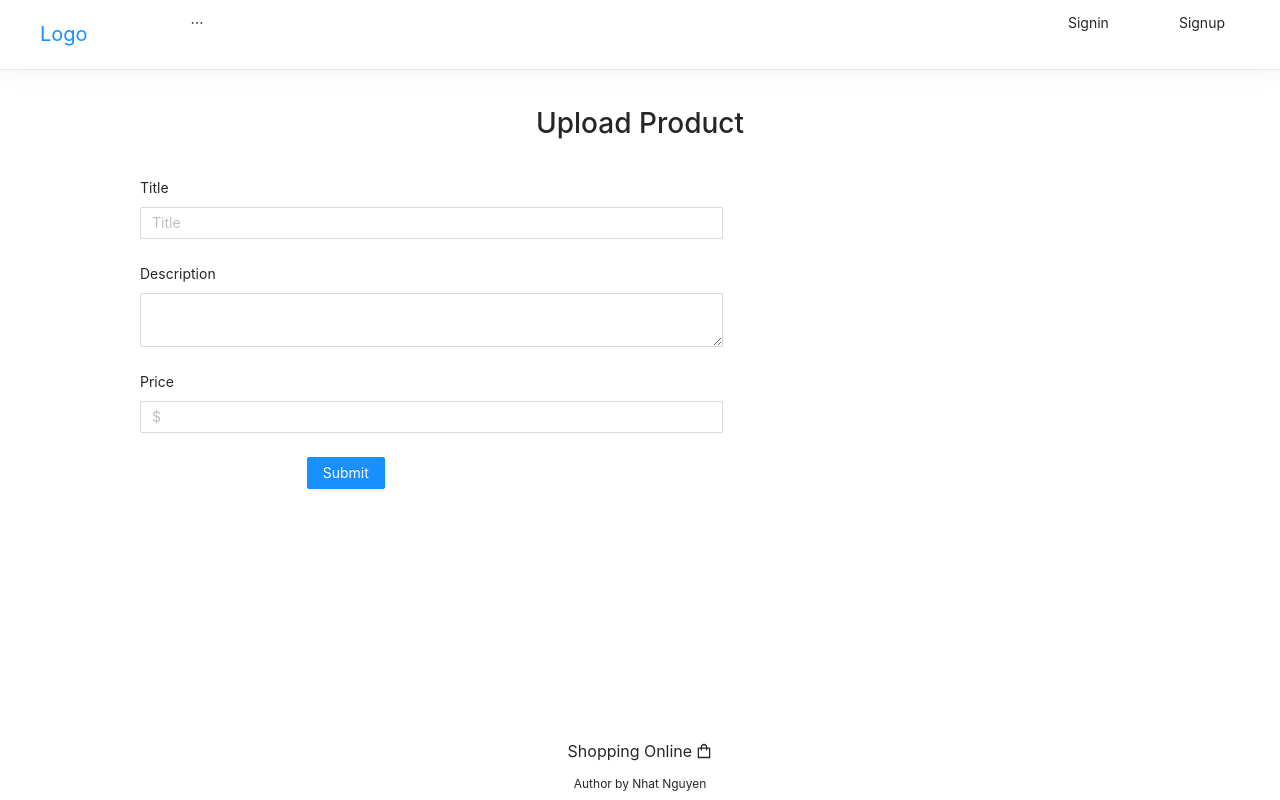
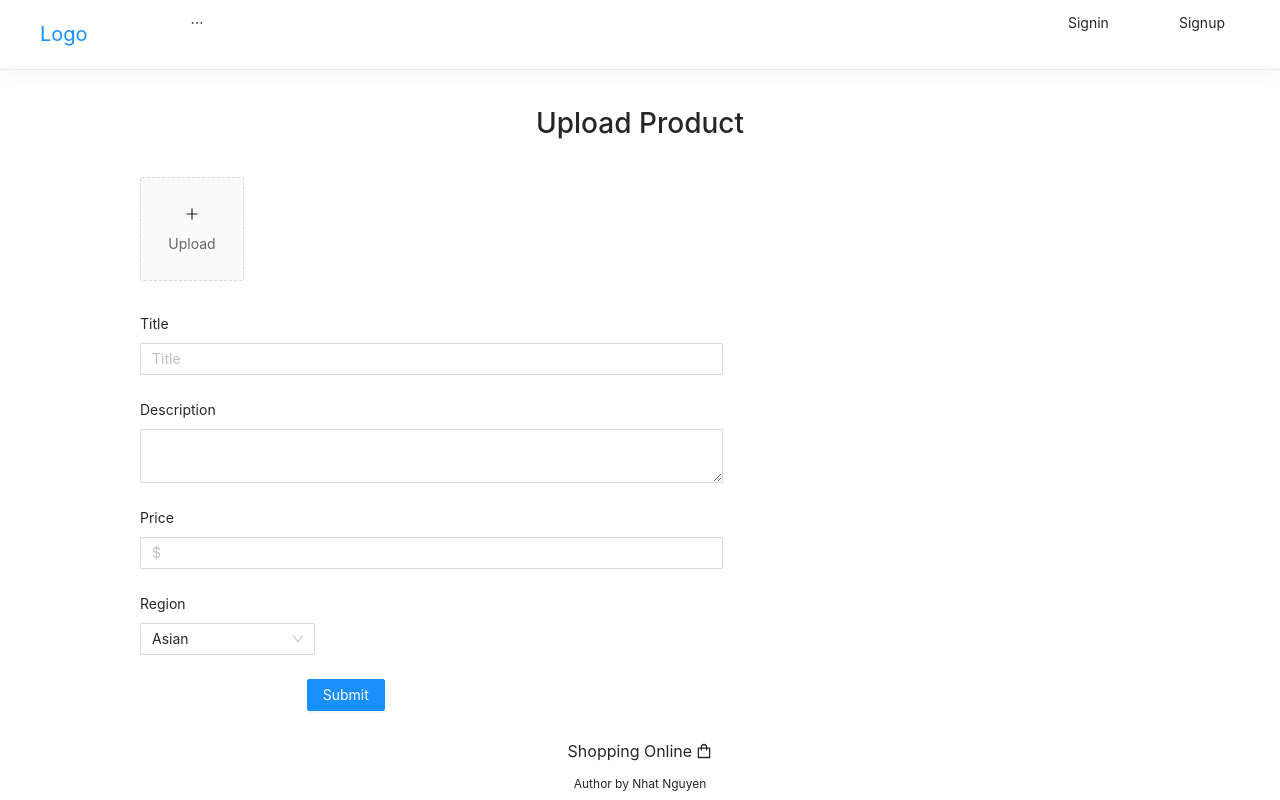
Before and after one commit to jaewonhimnae/boilerplate-mern-stack, a React (Create React App) app in the folder client/: page /product/upload in a window 1280 px wide. Built offline with nearby package versions, Linux system fonts and the light colour scheme; no server answers.

Commit message:
Loginform UI

```diff
--- a/client/src/components/App.js
+++ b/client/src/components/App.js
@@ -22,7 +22,7 @@ function App() {
           <Route exact path="/" component={Auth(LandingPage, null)} />
           <Route exact path="/login" component={Auth(LoginPage, false)} />
           <Route exact path="/register" component={Auth(RegisterPage, false)} />
-          <Route exact path="/product/upload" component={Auth(UploadProductPage, false)} />
+          <Route exact path="/product/upload" component={Auth(UploadProductPage, true)} />
         </Switch>
       </div>
       <Footer />
--- a/client/src/components/views/LandingPage/LandingPage.js
+++ b/client/src/components/views/LandingPage/LandingPage.js
@@ -1,16 +1,16 @@
-import React from 'react'
+import React from "react";
 import { FaCode } from "react-icons/fa";
 
 function LandingPage() {
-    return (
-        <>
-            <div className="app">
-                <FaCode style={{ fontSize: '4rem' }} /><br />
-                <span style={{ fontSize: '2rem' }}>Let's Start Coding!</span>
-            </div>
-            <div style={{ float: 'right' }}>Thanks For Using This Boiler Plate by John Ahn</div>
-        </>
-    )
+  return (
+    <>
+      <div className="app">
+        <FaCode style={{ fontSize: "4rem" }} />
+        <br />
+        <span style={{ fontSize: "2rem" }}>Let's Start Coding!</span>
+      </div>
+    </>
+  );
 }
 
-export default LandingPage
+export default LandingPage;
--- a/client/src/components/views/NavBar/Sections/RightMenu.js
+++ b/client/src/components/views/NavBar/Sections/RightMenu.js
@@ -5,6 +5,7 @@ import axios from 'axios';
 import { USER_SERVER } from '../../../Config';
 import { withRouter } from 'react-router-dom';
 import { useSelector } from "react-redux";
+import { UploadOutlined } from '@ant-design/icons';
 
 function RightMenu(props) {
   const user = useSelector(state => state.user)
@@ -34,7 +35,7 @@ function RightMenu(props) {
     return (
       <Menu mode={props.mode}>
         <Menu.Item key="logout">
-          <a href='/product/upload'>Upload</a>
+          <a href='/product/upload'><UploadOutlined /></a>
         </Menu.Item>
         <Menu.Item key="logout">
           <a onClick={logoutHandler}>Logout</a>
--- /dev/null
+++ b/client/src/components/views/UploadProductPage/PictureWallPage.js
@@ -0,0 +1,67 @@
+import React, { useState } from "react";
+import { Upload, Modal } from "antd";
+import { PlusOutlined } from "@ant-design/icons";
+import "./style.scss";
+
+export default function PictureWallPage() {
+  const [previewVisible, setPreviewVisible] = useState(false);
+  const [previewImage, setPreviewImage] = useState("");
+  const [previewTitle, setPreviewTitle] = useState("");
+  const [fileList, setFileList] = useState([]);
+
+  const getBase64 = (file) => {
+    return new Promise((resolve, reject) => {
+      const reader = new FileReader();
+      reader.readAsDataURL(file);
+      reader.onload = () => resolve(reader.result);
+      reader.onerror = (error) => reject(error);
+    });
+  };
+
+  const handleCancel = () => {
+    setPreviewVisible(false);
+    setPreviewImage(false);
+  };
+
+  const handlePreview = async (file) => {
+    if (!file.url && !file.preview) {
+      file.preview = await getBase64(file.originFileObj);
+    }
+    setPreviewImage(file.url || file.preview);
+    setPreviewVisible(true);
+    setPreviewTitle(
+      file.name || file.url.substring(file.url.lastIndexOf("/") + 1)
+    );
+  };
+
+  const handleChange = ({ fileList }) => setFileList(fileList);
+
+  const uploadButton = (
+    <div>
+      <PlusOutlined />
+      <div className="ant-upload-text">Upload</div>
+    </div>
+  );
+
+  return (
+    <div className="clearfix">
+      <Upload
+        action="https://www.mocky.io/v2/5cc8019d300000980a055e76"
+        listType="picture-card"
+        fileList={fileList}
+        onPreview={handlePreview}
+        onChange={handleChange}
+      >
+        {fileList.length >= 8 ? null : uploadButton}
+      </Upload>
+      <Modal
+        visible={previewVisible}
+        title={previewTitle}
+        footer={null}
+        onCancel={handleCancel}
+      >
+        <img alt="example" style={{ width: "100%" }} src={previewImage} />
+      </Modal>
+    </div>
+  );
+}
--- a/client/src/components/views/UploadProductPage/UploadProductPage.js
+++ b/client/src/components/views/UploadProductPage/UploadProductPage.js
@@ -1,15 +1,17 @@
 import React, { useState } from "react";
-import { Form, Input, Button, Radio } from "antd";
+import { Form, Input, Button, Upload, Select, Modal } from "antd";
 import "./style.scss";
-
+import PictureWallPage from "./PictureWallPage";
 function UploadProductPage() {
   const [form] = Form.useForm();
   const [formLayout, setFormLayout] = useState("vertical");
 
   const onFormLayoutChange = ({ layout }) => {
     setFormLayout(layout);
-    console.log('lay.', layout);
+    console.log("lay.", layout);
   };
+
+  const { Option } = Select;
 
   const formItemLayout = {
     labelCol: { span: 6 },
@@ -25,7 +27,6 @@ function UploadProductPage() {
       <div className="upload-product__header">
         <h1>Upload Product</h1>
       </div>
-
       <Form
         {...formItemLayout}
         layout={formLayout}
@@ -33,6 +34,9 @@ function UploadProductPage() {
         initialValues={{ layout: formLayout }}
         onValuesChange={onFormLayoutChange}
       >
+        <Form.Item>
+          <PictureWallPage />
+        </Form.Item>
         <Form.Item label="Title">
           <Input placeholder="Title" />
         </Form.Item>
@@ -41,6 +45,13 @@ function UploadProductPage() {
         </Form.Item>
         <Form.Item label="Price">
           <Input placeholder="$" />
+        </Form.Item>
+        <Form.Item label="Region">
+          <Select defaultValue="Asian" style={{ width: "30%" }}>
+            <Option value="asia">Asia</Option>
+            <Option value="america">America</Option>
+            <Option value="europe">Europe</Option>
+          </Select>
         </Form.Item>
         <Form.Item {...buttonItemLayout}>
           <Button type="primary">Submit</Button>
--- a/client/src/components/views/UploadProductPage/style.scss
+++ b/client/src/components/views/UploadProductPage/style.scss
@@ -5,4 +5,13 @@
     text-align: center;
     margin-bottom: 2rem;
   }
+  .ant-upload-select-picture-card i {
+    color: #999;
+    font-size: 32px;
+  }
+
+  .ant-upload-select-picture-card .ant-upload-text {
+    margin-top: 8px;
+    color: #666;
+  }
 }
```
